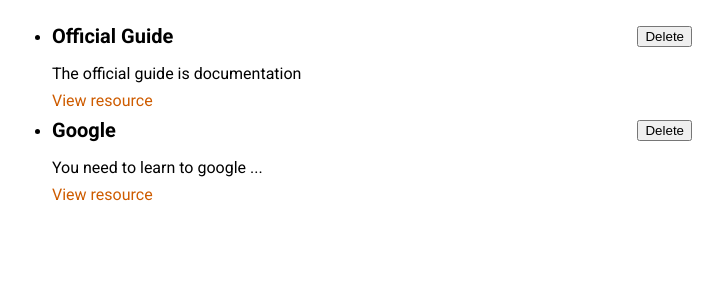
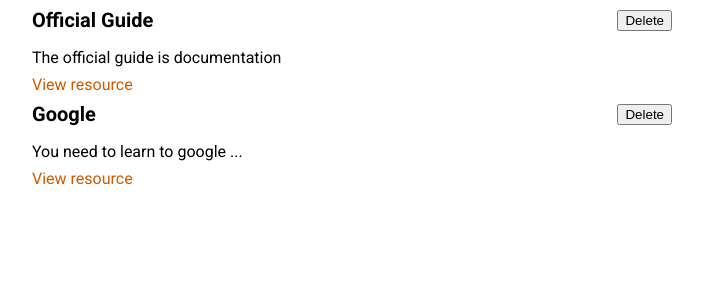
Before and after one commit to descholar-ceo/learning-resources, a Vue app: page / in a window 1280 px wide. Shown: the top 300 px of the page, without its empty margins (288-1011 px from the left). Built offline with nearby package versions, Linux system fonts and the light colour scheme.

Commit message:
Separate the component with their stylings

```diff
--- a/src/App.vue
+++ b/src/App.vue
@@ -1,20 +1,12 @@
 <template>
-    <ul>
-        <learning-resources
-            v-for="res in storedResources"
-            :key="res.id"
-            :title="res.title"
-            :description="res.description"
-            :link="res.link"
-        ></learning-resources>
-    </ul>
+    <stored-resources :resources="storedResources"></stored-resources>
 </template>
 
 <script>
-import LearningResources from './components/learning-resources/ResourceItem.vue';
+import StoredResources from './components/learning-resources/StoredResources.vue';
 export default{
     components: {
-        LearningResources,
+        StoredResources,
     },
     data() {
         return {
--- /dev/null
+++ b/src/components/learning-resources/StoredResources.vue
@@ -0,0 +1,32 @@
+<template>
+    <ul>
+        <learning-resources
+            v-for="res in resources"
+            :key="res.id"
+            :title="res.title"
+            :description="res.description"
+            :link="res.link"
+        ></learning-resources>
+    </ul>
+</template>
+
+<script>
+import LearningResources from './ResourceItem.vue';
+
+export default {
+    components: {
+        LearningResources,
+    },
+    props: ['resources']
+}
+</script>
+
+<style scoped>
+ul {
+  list-style: none;
+  margin: 0;
+  padding: 0;
+  margin: auto;
+  max-width: 40rem;
+}
+</style>
```
